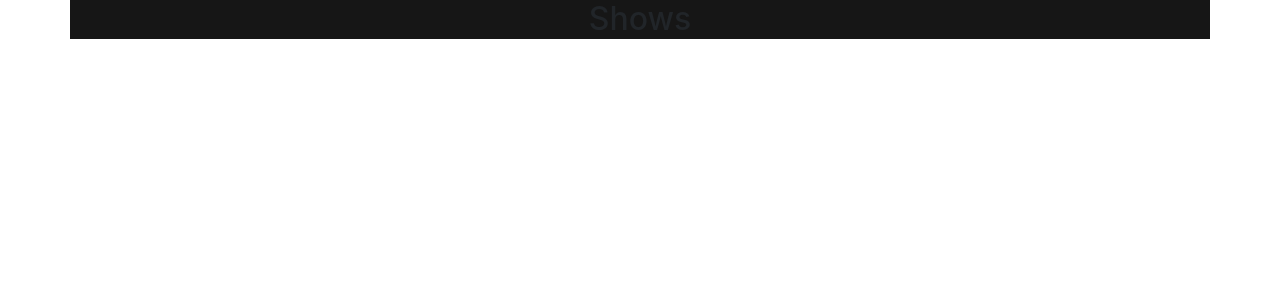
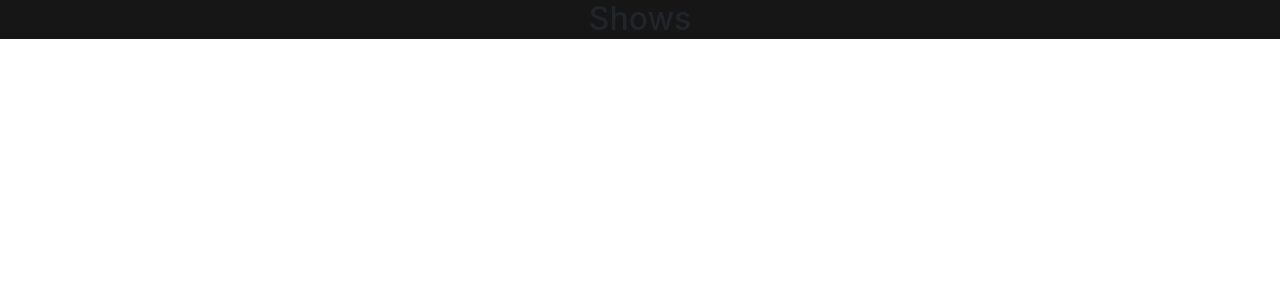
Before and after one commit to Antoun17/mprstaging, a PHP site: page /shows.php in a window 1280 px wide. Shown: the part 80-380 px from the top of the page. Run offline with PHP 8.4, Linux system fonts and the light colour scheme; data that the repository does not hold is empty; some libraries are stand-ins or nearby versions.

Commit message:
fixing pages

```diff
--- a/shows.php
+++ b/shows.php
@@ -22,7 +22,7 @@
 
 
 
-<main class="main-area">
+<main class="main-area" style="background-color: #161616;">
 <?php
   // Create connection
   $conn = mysqli_connect("us-cdbr-iron-east-01.cleardb.net", "baac30b8c10ebe", "347a5eea", "heroku_3550e03eba1161b");
```
